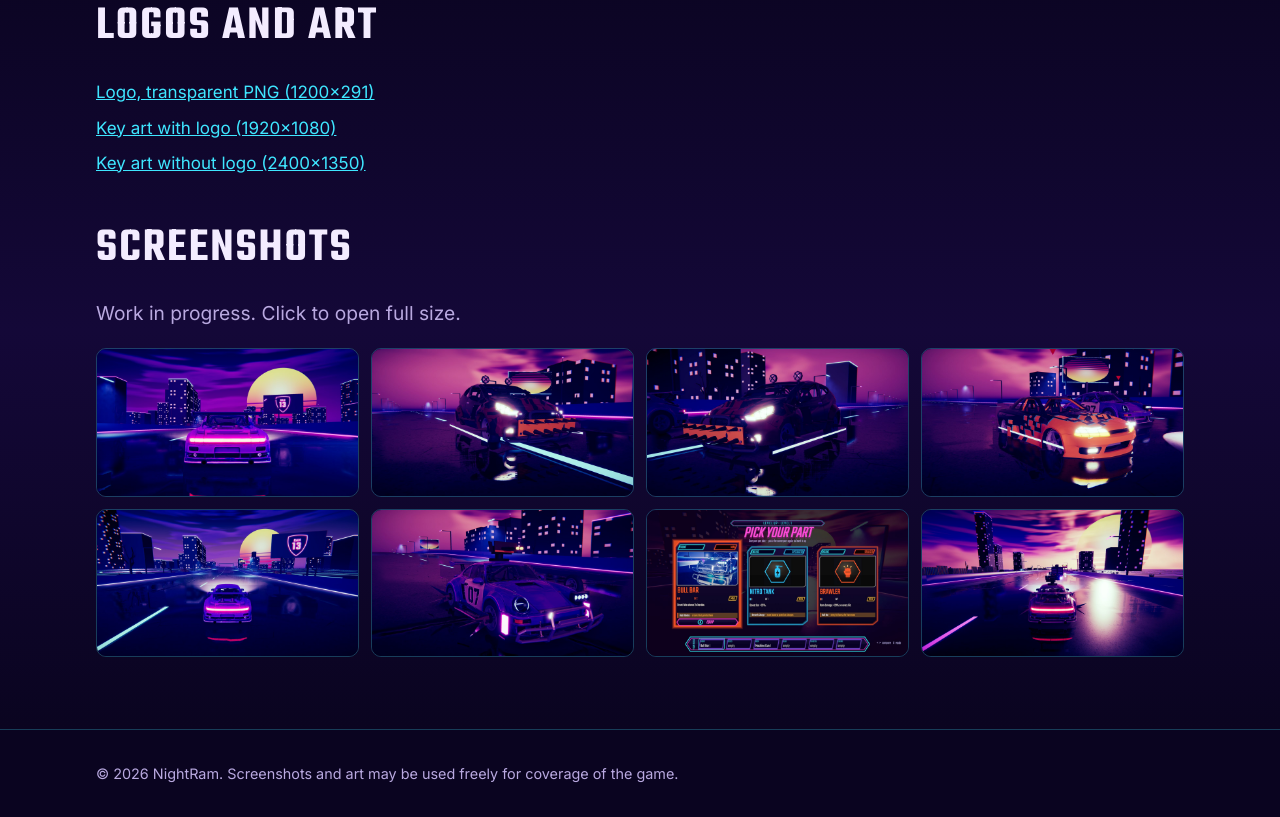
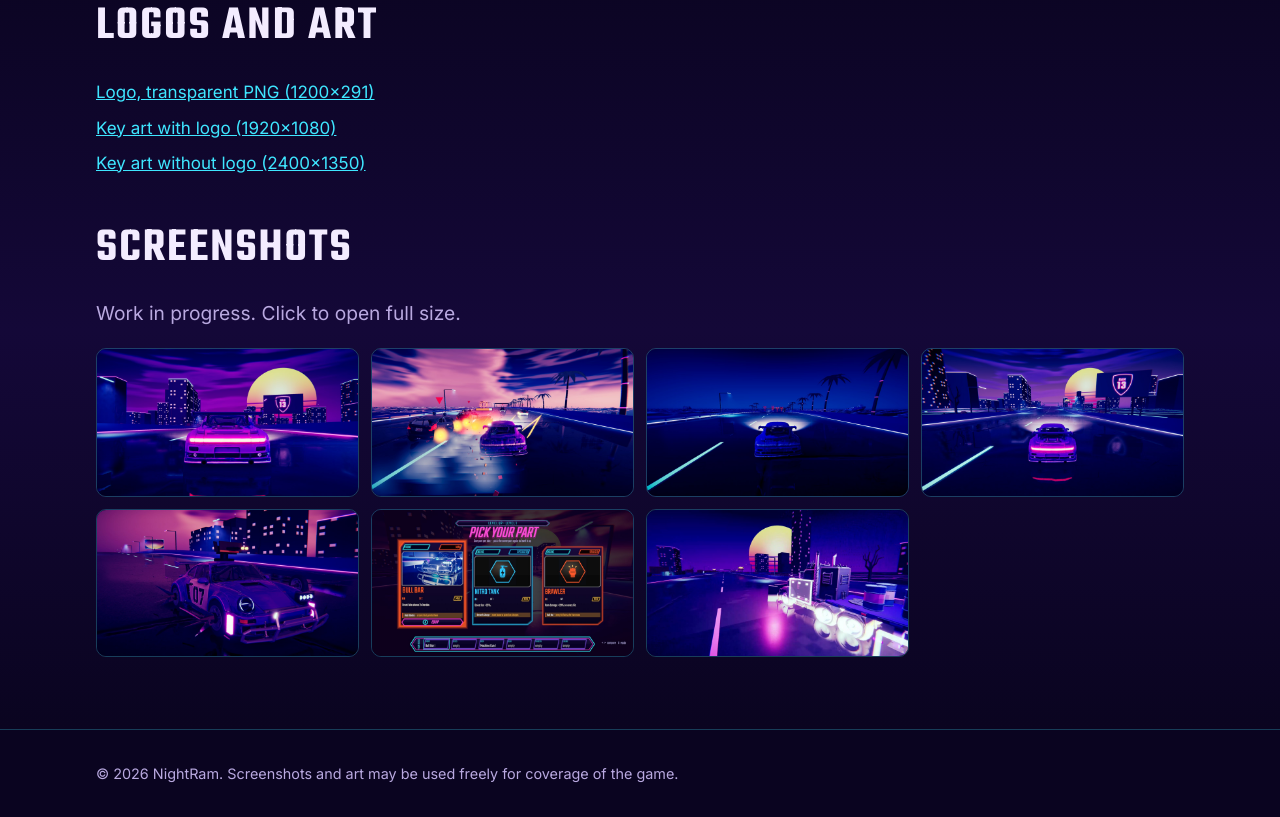
Before and after one commit to clegomane/nightram-site, a plain HTML site: page press/index.html in a window 1280 px wide. Shown: the part 1277-2094 px from the top of the page. Drawn offline with Linux system fonts and the light colour scheme.

Commit message:
Images without the old enemy neons (interim: Neon Coast shots, boss retake frame)
Co-Authored-By: Claude Opus 5.5 <noreply@anthropic.com>

```diff
--- a/press/index.html
+++ b/press/index.html
@@ -74,13 +74,12 @@
       <p class="lead">Work in progress. Click to open full size.</p>
       <div class="gallery">
         <a href="../img/shot-highway.jpg"><img src="../img/shot-highway.jpg" alt="Highway at sunset" loading="lazy"></a>
-        <a href="../img/shot-gang.jpg"><img src="../img/shot-gang.jpg" alt="Raider gang car" loading="lazy"></a>
-        <a href="../img/shot-raider.jpg"><img src="../img/shot-raider.jpg" alt="Raider close-up" loading="lazy"></a>
-        <a href="../img/shot-desertrat.jpg"><img src="../img/shot-desertrat.jpg" alt="Desert Rat close-up, orange checker livery" loading="lazy"></a>
+        <a href="../img/shot-coast-chase.jpg"><img src="../img/shot-coast-chase.jpg" alt="The GL1TCH 911 chasing gang cars on Neon Coast at sunset, a hit car exploding ahead" loading="lazy"></a>
+        <a href="../img/shot-coast-night.jpg"><img src="../img/shot-coast-night.jpg" alt="The GL1TCH 911 on the Neon Coast seafront at night, palm trees along the road" loading="lazy"></a>
         <a href="../img/shot-coast.jpg"><img src="../img/shot-coast.jpg" alt="Neon Coast" loading="lazy"></a>
         <a href="../img/shot-build.jpg"><img src="../img/shot-build.jpg" alt="Perk parts on the car" loading="lazy"></a>
         <a href="../img/shot-cards.jpg"><img src="../img/shot-cards.jpg" alt="The level-up part cards" loading="lazy"></a>
-        <a href="../img/shot-boss.jpg"><img src="../img/shot-boss.jpg" alt="The Scrap Baron" loading="lazy"></a>
+        <a href="../img/shot-boss-cab.jpg"><img src="../img/shot-boss-cab.jpg" alt="The Scrap Baron's rig, lit up, against the retro sun" loading="lazy"></a>
       </div>
     </div>
   </section>
```
Also changed, not shown: index.html (+5 -6 lines), img/shot-boss-cab.jpg (added), img/shot-boss.jpg (deleted), img/shot-coast-chase.jpg (added), img/shot-coast-night.jpg (added), img/shot-desertrat.jpg (deleted), img/shot-gang.jpg (deleted), img/shot-raider.jpg (deleted).
